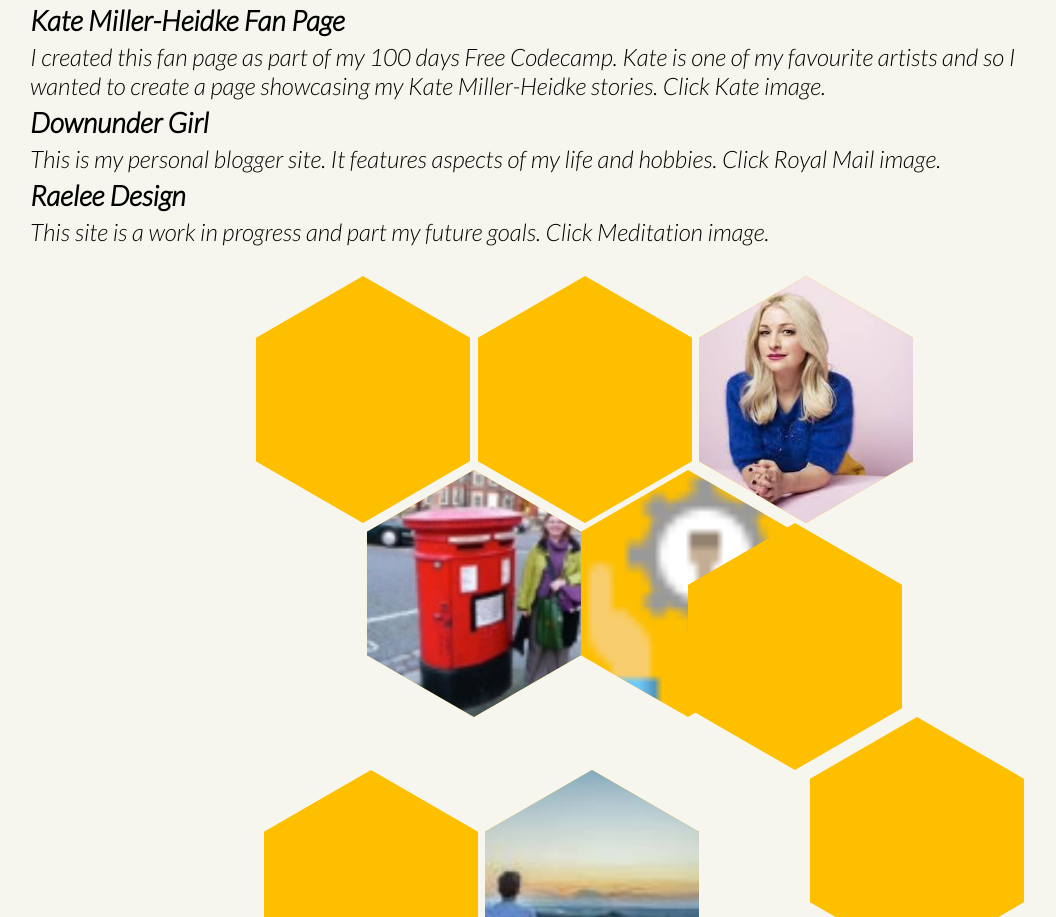
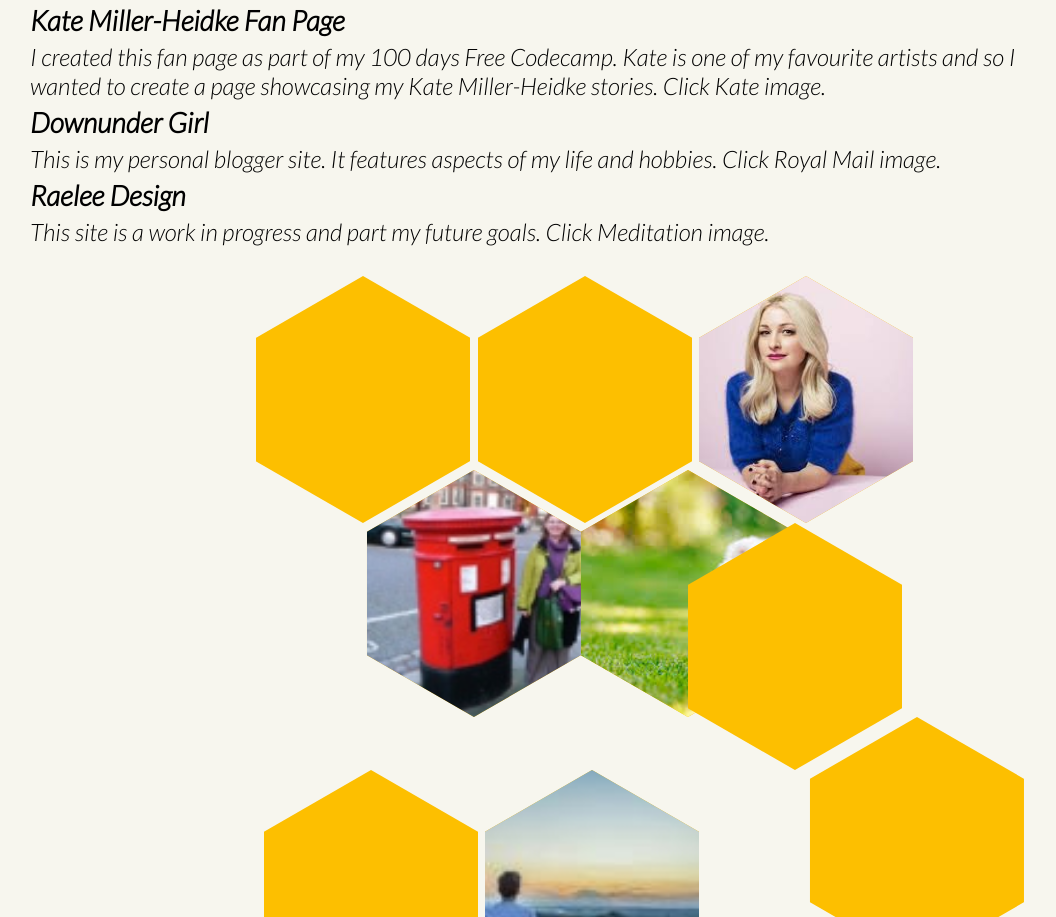
Before and after one commit to vicnatacu/Portfolio, a plain HTML site: page projects.html in a window 1280 px wide. Shown: the part 252-1169 px from the top of the page, without its empty margins (0-1056 px from the left). Drawn offline with Linux system fonts and the light colour scheme.

Commit message:
change to projects

```diff
--- a/projects.html
+++ b/projects.html
@@ -60,7 +60,7 @@
             <li>
                 <div class="hexagon">
                     <a href="http://better-services-portal.herokuapp.com/">
-                        <img src="images/support.png" alt="services portal">
+                        <img src="images/fluffy-puppy.jpeg" alt="services portal">
                     </a>
                 </div>
             </li>
```
